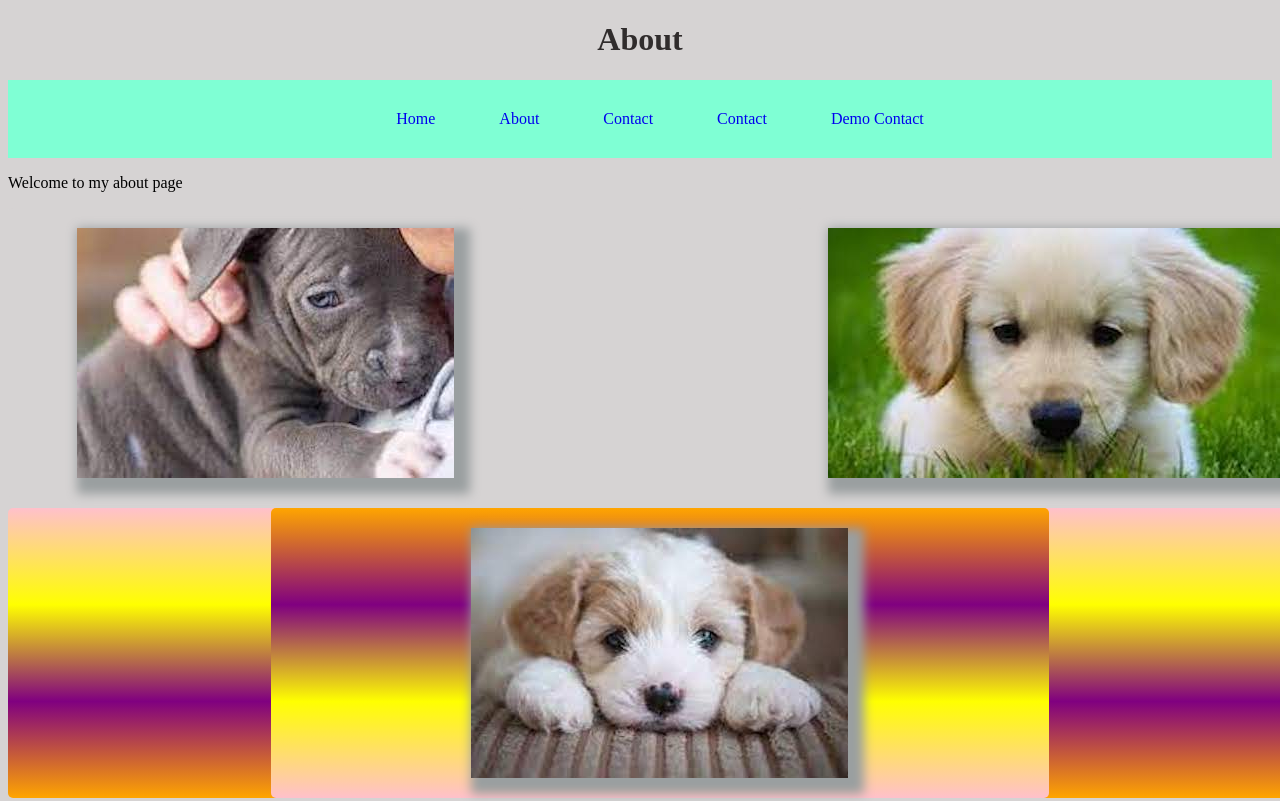
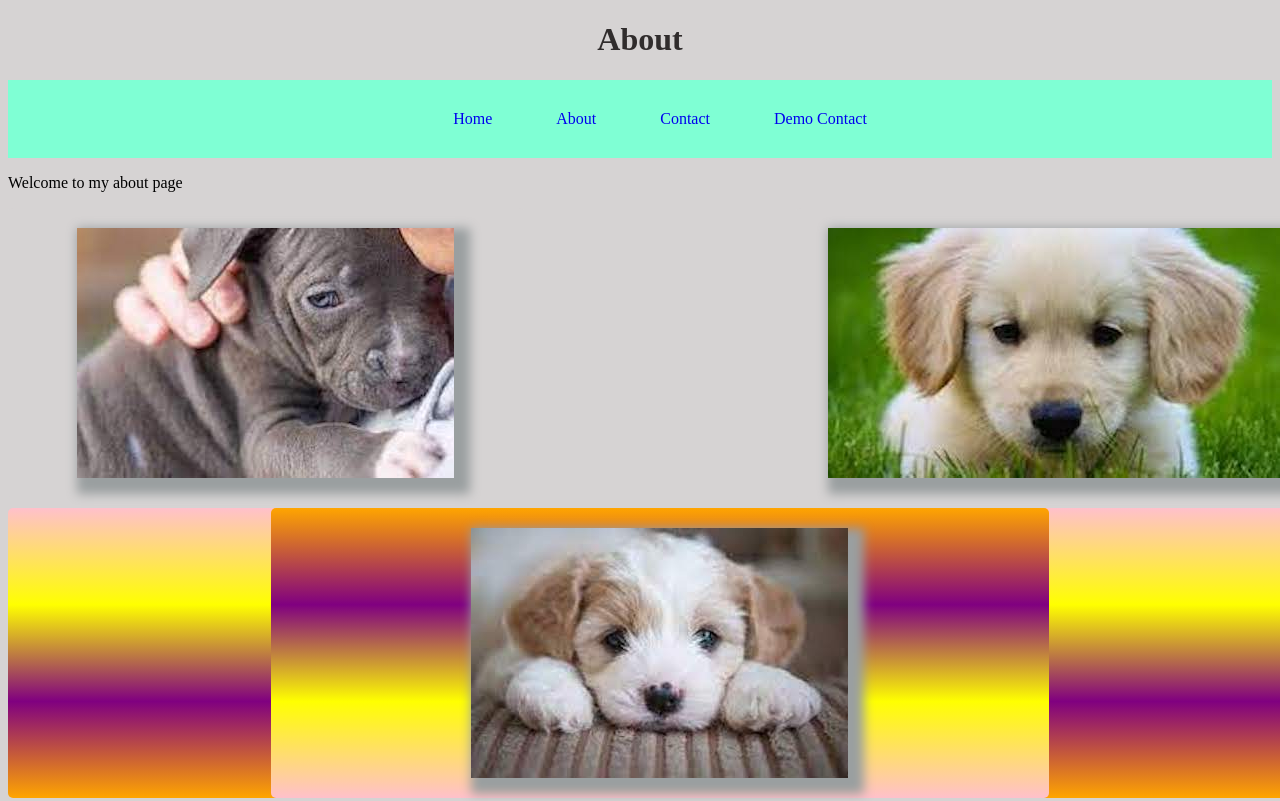
Before and after one commit to tahjanaehodges/Demo, a plain HTML site: page about.html in a window 1280 px wide. Shown: the top 801 px of the page. Drawn offline with Linux system fonts and the light colour scheme.

Commit message:
removed mistake

```diff
--- a/about.html
+++ b/about.html
@@ -14,7 +14,7 @@
             <ul>
                 <a href="index.html"><li>Home</li></a>
                 <a href="about.html"><li>About</li></a>
-                <a href="contact.html"><li>Contact</li></a>                <a href="contact.html"><li>Contact</li></a>
+                <a href="contact.html"><li>Contact</li></a>
                 <a href="contactDemo.html"><li>Demo Contact</li></a>
 
             </ul>
```
